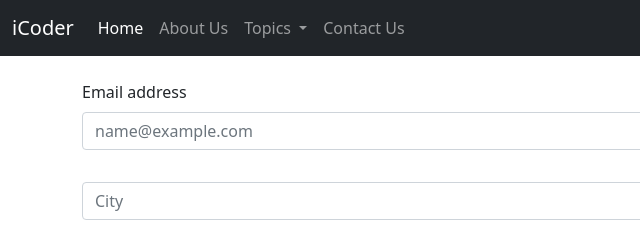
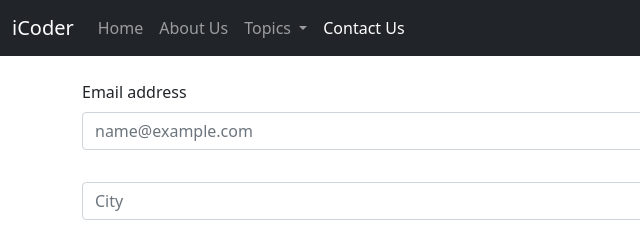
Before and after one commit to akki4you/iCoder, a plain HTML site: page contact.html in a window 1280 px wide. Shown: the top 240 px of the page, 0-640 px from the left. Drawn offline with nearby package versions, Linux system fonts and the light colour scheme.

Commit message:
Update contact.html

```diff
--- a/contact.html
+++ b/contact.html
@@ -26,7 +26,7 @@
             <div class="collapse navbar-collapse" id="navbarSupportedContent">
                 <ul class="navbar-nav me-auto mb-2 mb-lg-0">
                     <li class="nav-item">
-                        <a class="nav-link active" aria-current="page" href="/iCoder/index.html">Home</a>
+                        <a class="nav-link" aria-current="page" href="/iCoder/index.html">Home</a>
                     </li>
                     <li class="nav-item">
                         <a class="nav-link" href="/iCoder/about.html">About Us</a>
@@ -46,8 +46,8 @@
                             <li><a class="dropdown-item" href="/peral.html">Pearl</a></li>
                         </ul>
                     </li>
-                    <li class="nav-item active">
-                        <a class="nav-link" href="/iCoder/contact.html">Contact Us</a>
+                    <li class="nav-item">
+                        <a class="nav-link active" href="/iCoder/contact.html">Contact Us</a>
                     </li>
                 </ul>
         <form class="d-flex">
```
